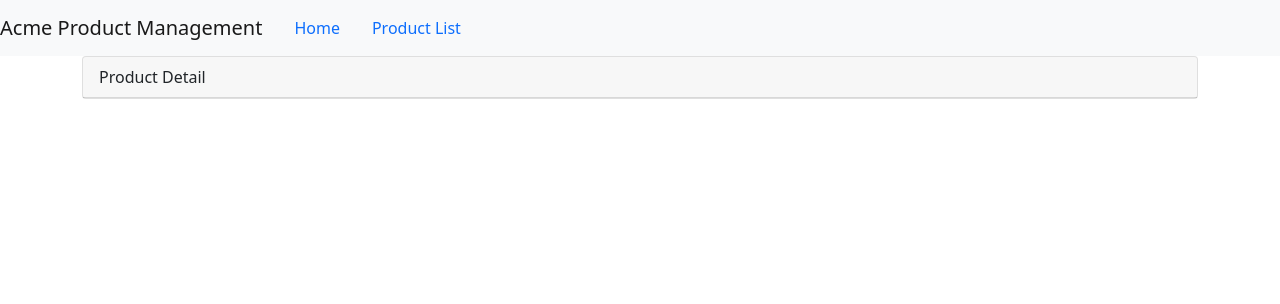
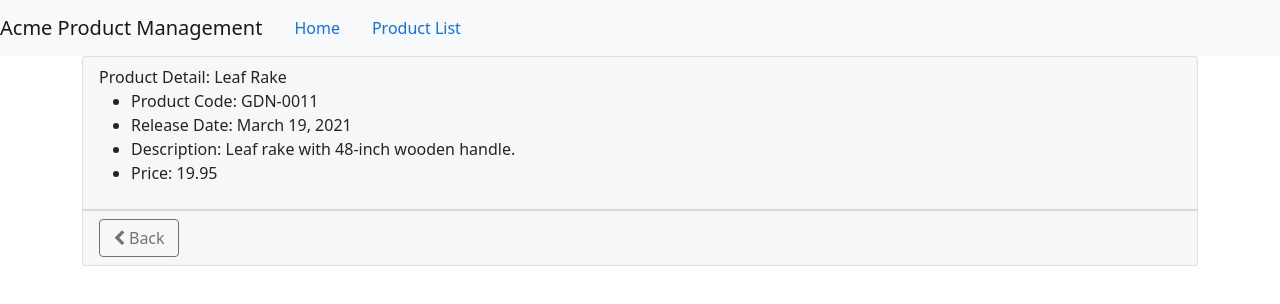
Before and after one commit to ftijan/ng-getting-started, an Angular app: page /products/1 in a window 1280 px wide. Shown: the top 304 px of the page. Built offline with nearby package versions, Linux system fonts and the light colour scheme.

Commit message:
routing with params, guards

```diff
--- a/src/app/app-routing.module.ts
+++ b/src/app/app-routing.module.ts
@@ -1,12 +1,17 @@
 import { NgModule } from '@angular/core';
 import { RouterModule, Routes } from '@angular/router';
 import { WelcomeComponent } from './home/welcome/welcome.component';
+import { ProductDetailGuard } from './products/product-detail.guard';
 import { ProductDetailComponent } from './products/product-detail/product-detail.component';
 import { ProductListComponent } from './products/product-list/product-list.component';
 
 const routes: Routes = [
   { path: 'products', component: ProductListComponent },
-  { path: 'products/:id', component: ProductDetailComponent },
+  {
+    path: 'products/:id',
+    canActivate: [ ProductDetailGuard ],
+    component: ProductDetailComponent,
+  },
   { path: 'welcome', component: WelcomeComponent },
   { path: '', redirectTo: 'welcome', pathMatch: 'full' },
   { path: '**', redirectTo: 'welcome', pathMatch: 'full' }
--- /dev/null
+++ b/src/app/products/product-detail.guard.ts
@@ -0,0 +1,26 @@
+import { Injectable } from '@angular/core';
+import { ActivatedRouteSnapshot, CanActivate, Router, RouterStateSnapshot, UrlTree } from '@angular/router';
+import { Observable } from 'rxjs';
+
+@Injectable({
+  providedIn: 'root'
+})
+export class ProductDetailGuard implements CanActivate {
+
+  constructor(private router: Router) {}
+
+  canActivate(
+    route: ActivatedRouteSnapshot,
+    state: RouterStateSnapshot): Observable<boolean | UrlTree> | Promise<boolean | UrlTree> | boolean | UrlTree {
+
+      const id = Number(route.paramMap.get('id'));
+      if(isNaN(id) || id < 1) {
+        console.warn("Invalid product id.");
+        this.router.navigate(['/products']);
+        return false;
+      }
+
+      return true;
+  }
+
+}
--- a/src/app/products/product-detail/product-detail.component.css
+++ b/src/app/products/product-detail/product-detail.component.css
@@ -0,0 +1,3 @@
+div.card-footer > button.btn {
+    width: 80px;
+}
--- a/src/app/products/product-detail/product-detail.component.html
+++ b/src/app/products/product-detail/product-detail.component.html
@@ -1,5 +1,19 @@
 <div class="card">
-    <div class="card-header">
-        {{pageTitle}}
+    <div class="card-header" *ngIf="product">
+        {{pageTitle + ': ' + product?.productName}}
+        <div>
+            <ul>
+                <li>Product Code: {{product.productCode}}</li>
+                <li>Release Date: {{product.releaseDate}}</li>
+                <li>Description: {{product.description}}</li>
+                <li>Price: {{product.price}}</li>
+            </ul>
+        </div>
+    </div>
+    <div class="card-footer">
+        <button class="btn btn-outline-secondary"
+            (click)="onBack()">
+            <i class="fa fa-chevron-left"></i> Back
+        </button>
     </div>
 </div>
--- a/src/app/products/product-detail/product-detail.component.ts
+++ b/src/app/products/product-detail/product-detail.component.ts
@@ -1,15 +1,36 @@
-import { Component, OnInit } from '@angular/core';
+import { Component, OnDestroy, OnInit } from '@angular/core';
+import { ActivatedRoute, Router } from '@angular/router';
+import { Subscription } from 'rxjs';
+import { Product } from '../product';
+import { ProductService } from '../product.service';
 
 @Component({
   templateUrl: './product-detail.component.html',
   styleUrls: ['./product-detail.component.css']
 })
-export class ProductDetailComponent implements OnInit {
+export class ProductDetailComponent implements OnInit, OnDestroy {
   public pageTitle = "Product Detail";
+  product: Product | undefined;
+  errorMessage = "";
+  sub: Subscription | undefined;
 
-  constructor() { }
+  constructor(private route: ActivatedRoute,
+    private router: Router,
+    private productService: ProductService) { }
 
   ngOnInit(): void {
+    const id = Number(this.route.snapshot.paramMap.get('id'));
+    this.sub = this.productService.getProduct(id).subscribe({
+      next: product => this.product = product,
+      error: err => this.errorMessage = err
+    });
   }
 
+  ngOnDestroy(): void {
+    this.sub?.unsubscribe();
+  }
+
+  onBack(): void {
+    this.router.navigate(['/products']);
+  }
 }
--- a/src/app/products/product-list/product-list.component.html
+++ b/src/app/products/product-list/product-list.component.html
@@ -42,7 +42,11 @@
                             [style.margin.px]="imageMargin"
                             />
                         </td>
-                        <td>{{product.productName}}</td>
+                        <td>
+                            <a [routerLink]="['/products', product.productId]">
+                                {{product.productName}}
+                            </a>
+                        </td>
                         <td>{{product.productCode | lowercase | convertToSpaces:"-"}}</td>
                         <td>{{product.releaseDate}}</td>
                         <td>{{product.price | currency:"USD":"symbol":"1.2-2"}}</td>
--- a/src/app/products/product.service.ts
+++ b/src/app/products/product.service.ts
@@ -1,7 +1,7 @@
 import { HttpClient, HttpErrorResponse } from '@angular/common/http';
 import { Injectable } from '@angular/core';
 import { Observable, throwError } from 'rxjs';
-import { catchError, tap } from 'rxjs/operators';
+import { catchError, tap, mergeMap, first  } from 'rxjs/operators';
 import { Product } from './product';
 
 @Injectable({
@@ -19,6 +19,13 @@ export class ProductService {
     );
   }
 
+  getProduct(id: number): Observable<Product> {
+    return this.getProducts().pipe(
+      mergeMap(p => p),
+      first(product => product.productId === id)
+      );
+  }
+
   private handleError(err: HttpErrorResponse) {
     // client-side vs server error:
     const errorMessage = err.error instanceof ErrorEvent ?
```
Also changed, not shown: 1 other file (tests, documents, lock files or other folders).
